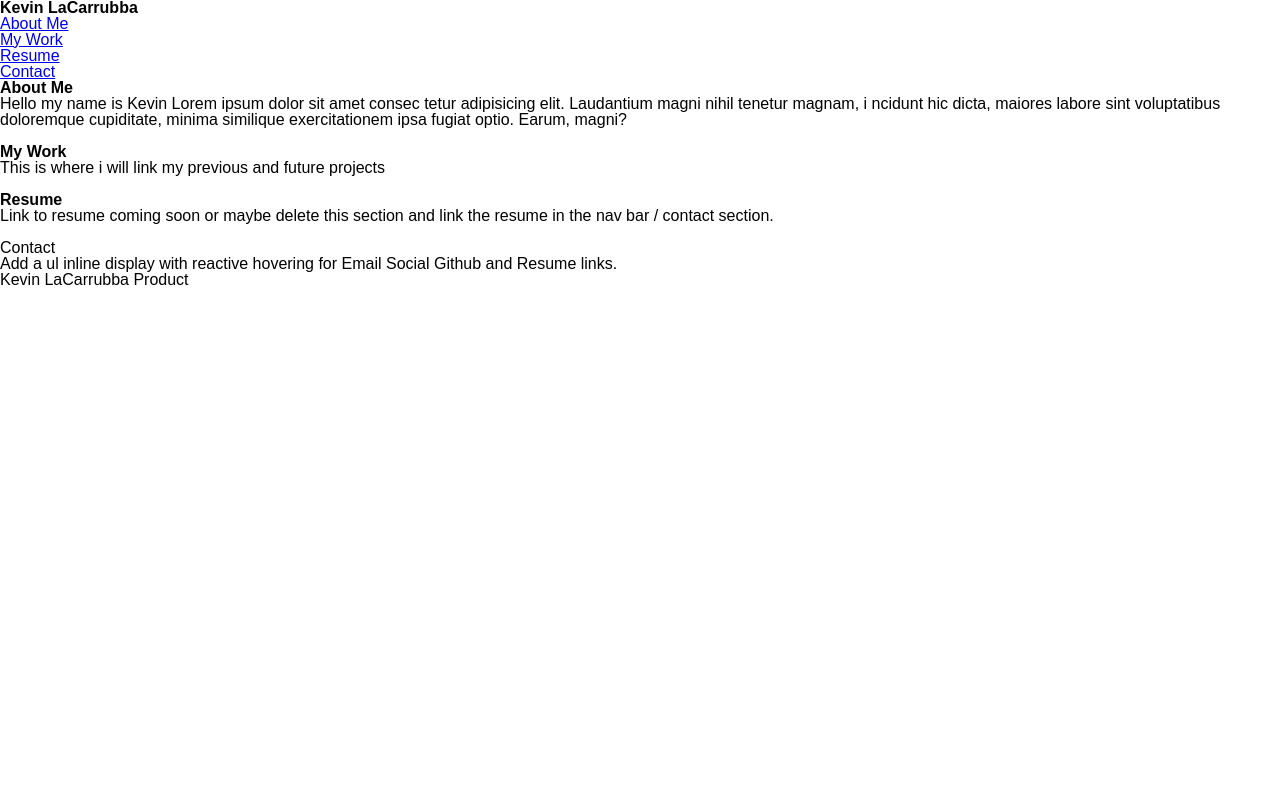
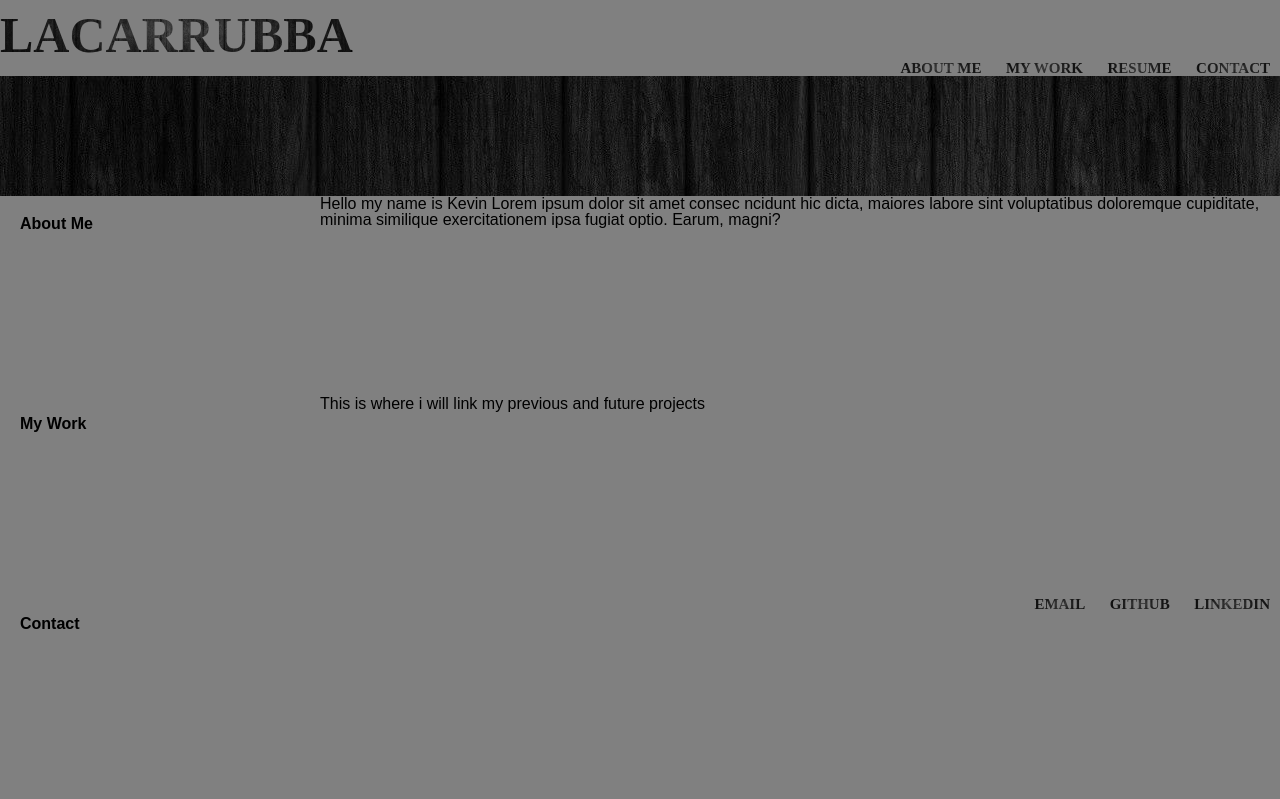
Before and after one commit to KevinLaCarrubba/HTMLCSSPortfolio, a plain HTML site: page index.html in a window 1280 px wide. Drawn offline with Linux system fonts and the light colour scheme.

Commit message:
Header name and nav bar.

```diff
--- a/assets/css/style.css
+++ b/assets/css/style.css
@@ -0,0 +1,67 @@
+body {
+    background-color: grey;
+}
+.text-right {
+    text-align: right;
+}
+li {
+    display: inline;
+    padding: 0px 10px;
+    text-decoration: none;
+}
+
+a {
+    text-decoration: none;
+    text-transform: uppercase;
+    font-size: 15px;
+    font-weight: bold;
+    color: white;
+    text-align: left;
+    font-family: Staatliches;
+    background-image: url(../images/blackwood.jpg);
+    background-size: 100% 100%;
+    color: transparent;
+    -webkit-background-clip: text;
+}
+
+a:hover {
+    background-color:red;
+}
+
+.sidebar {
+
+    padding: 20px;
+    clear: both;
+    float: left;
+    width: 25%;
+    height: 200px;
+}
+
+.paragraph {
+    color: black;
+    float: right;
+    width: 75%;
+    height: 100%;
+}
+
+h1 {
+    padding-top: 10px;
+    display: inline-block;
+    text-transform: uppercase;
+    font-size: 50px;
+    font-weight: bold;
+    color: white;
+    text-align: left;
+    font-family: Staatliches;
+    background-image: url(../images/blackwood.jpg);
+    background-size: 100% 100%;
+    color: transparent;
+    -webkit-background-clip: text;
+
+}
+
+figure {
+    background-image: url(../images/blackwood.jpg);
+    width: 100%;
+    height: 120px;
+}
--- a/index.html
+++ b/index.html
@@ -9,11 +9,11 @@
     <title>Portfolio</title>
 </head>
 <body>
+    <div>
     <header>
-        <!-- <nav> Turn the nav bar into a responsive drop down menu on the lower right
-                hand side of the header. -->
-            <h1>Kevin LaCarrubba</h1>
-            <!-- Attempt to style name and cause an animation when hovering -->
+        <h1>LaCarrubba</h1>
+
+        <nav class="text-right">
             <ul>
                 <li><a href="#">About Me</a></li>
                 <li><a href="#">My Work</a></li>
@@ -22,36 +22,39 @@
             </ul>
         </nav>
     </header>
-</body>
+    </div>
+        <figure></figure>
+
+
     <main>
-        <section>
-            <h2>About Me</h2>
-                <p>Hello my name is Kevin Lorem ipsum dolor sit amet consec
-                    tetur adipisicing elit. Laudantium magni nihil tenetur magnam, i
+
+        <div id="About-Me">
+            <h2 class="sidebar">About Me </h2>
+                <p class="paragraph">Hello my name is Kevin Lorem ipsum dolor sit amet consec
+                    <!-- tetur adipisicing elit. Laudantium magni nihil tenetur magnam, i -->
                     ncidunt hic dicta, maiores labore sint voluptatibus doloremque cupiditate,
                     minima similique exercitationem ipsa fugiat optio. Earum, magni?</p>
-        </section>
+        </div>
+
         <br>
-        <section>
-            <h2>My Work</h2>
-                <p>This is where i will link my previous and future projects</p>
-
-        </section>
+        <div id="My-Work">
+            <h2 class="sidebar">My Work</h2>
+                <p class="paragraph">This is where i will link my previous and future projects</p>
+        </div>
         <br>
-        <section>
-            <h2>Resume</h2>
-                <p>Link to resume coming soon or maybe delete this section and
-                    link the resume in the nav bar / contact section.
-                </p>
-        </section>
-        <br>
-        <section>Contact</section>
-        <p> Add a ul inline display with reactive hovering for Email Social Github and Resume links.</p>
+        <div>
+            <h2 class="sidebar">Contact</h2>
+            <ul class="text-right paragraph">
+                    <li><a href="mailto:Kevin.LaCarrubba@yahoo.com">Email</a></li>
+                    <li><a href="#">Github</a></li>
+                    <li><a href="#">Linkedin</a></li>
+                </ul>
+        </div>
 
     </main>
 
 
 
-<footer>Kevin LaCarrubba Product</footer>
 
+</body>
 </html>
```
Also changed, not shown: assets/images/blackwood.jpg (added).
